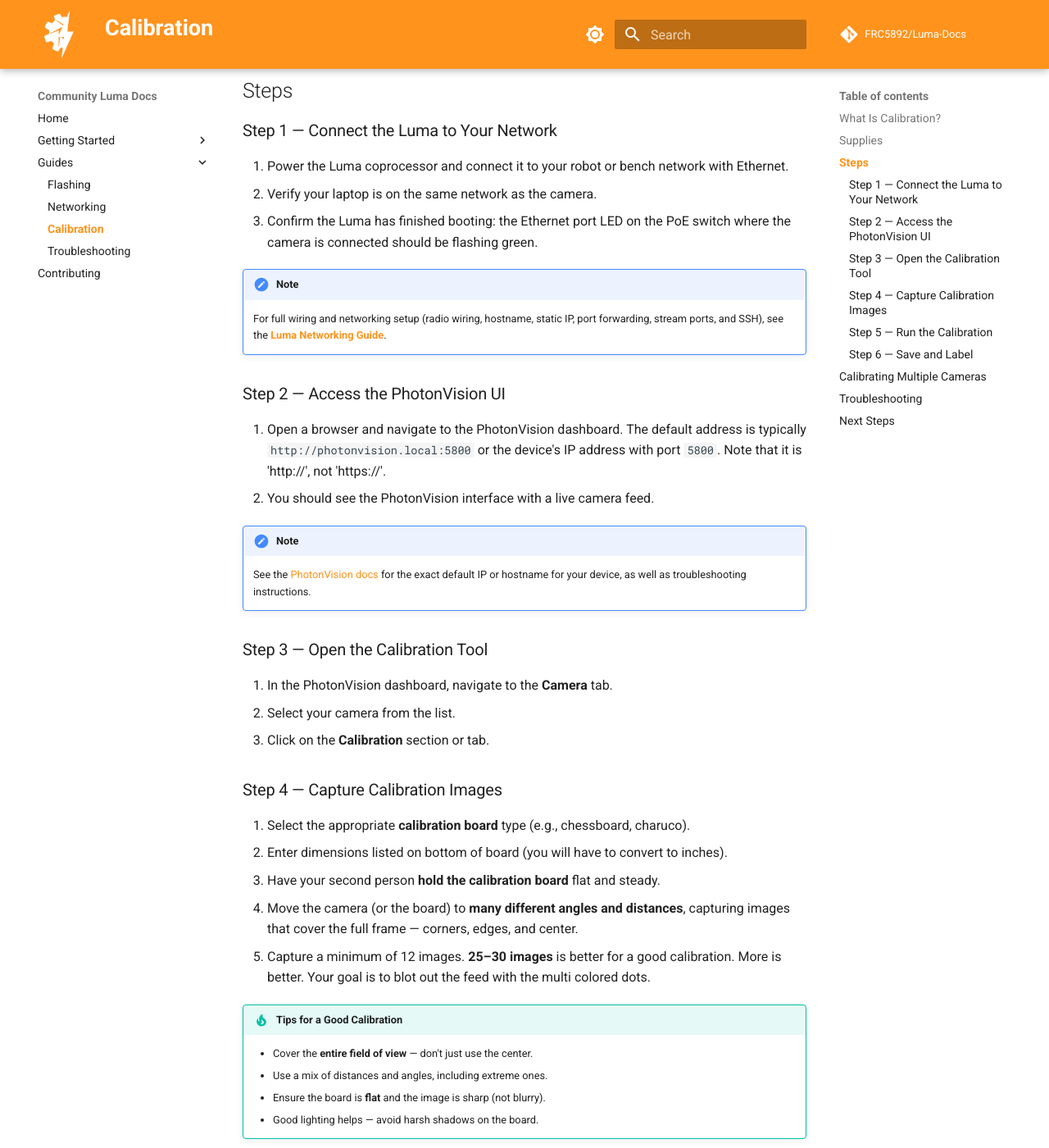
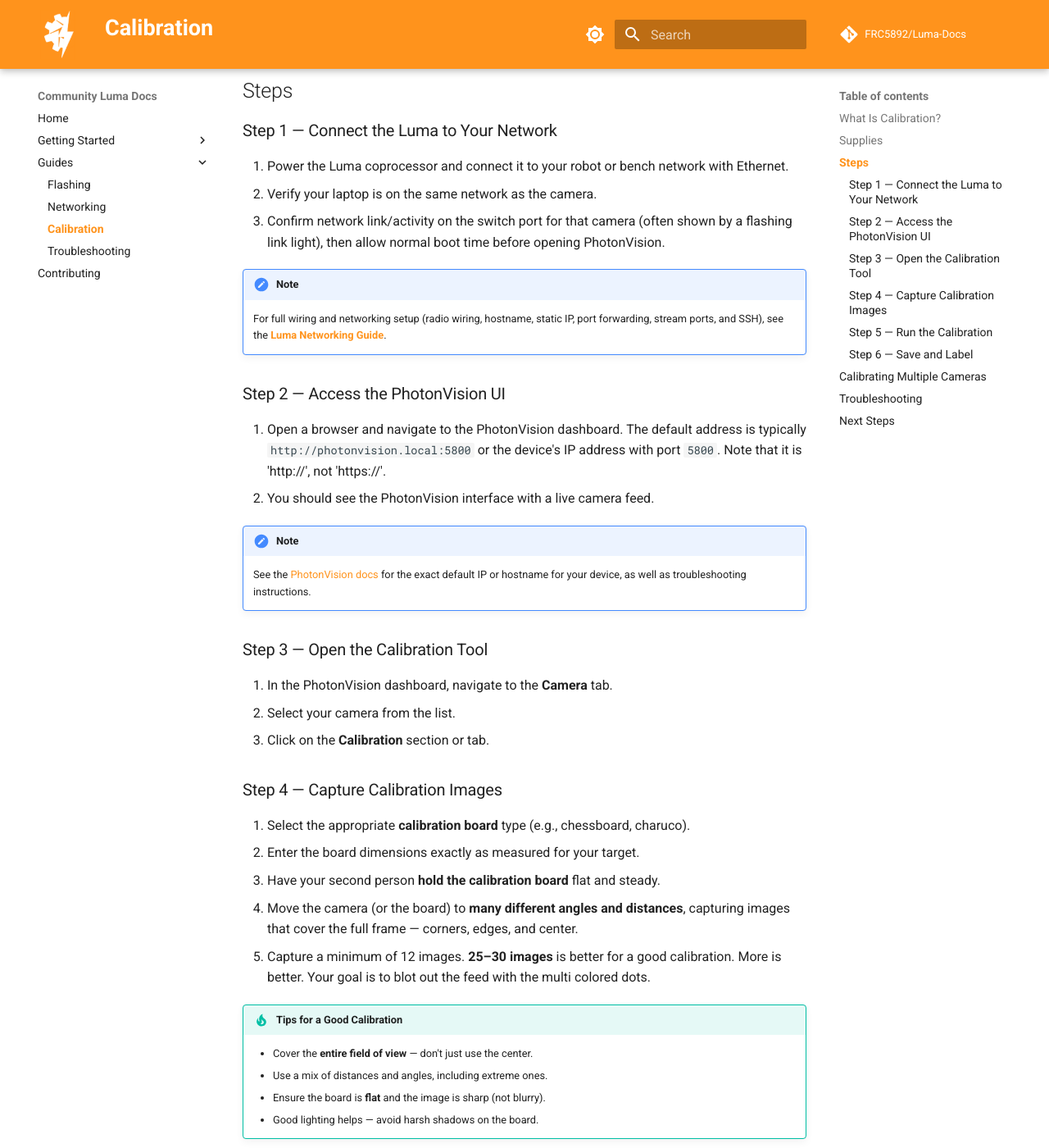
Before and after one commit to FRC5892/Luma-Docs, an MkDocs documentation site: the page built from docs/guides/calibration.md, in a window 1280 px wide and 1400 px high, scrolled down 1192 px. Shown: the whole window at 82% size. Built offline with MkDocs 1.6.1 and Material for MkDocs 9.7.7, drawn with Linux system fonts in a browser that asks for light colours; comment, search, counter and statistics services are not loaded.

Commit message:
Improve calibration and networking guides for clarity and precision

```diff
--- a/docs/guides/calibration.md
+++ b/docs/guides/calibration.md
@@ -45,8 +45,8 @@ Without calibration, AprilTag pose estimates will be inaccurate.
 
 1. Power the Luma coprocessor and connect it to your robot or bench network with Ethernet.
 2. Verify your laptop is on the same network as the camera.
-3. Confirm the Luma has finished booting: the Ethernet port LED on the PoE switch where the
-    camera is connected should be flashing green.
+3. Confirm network link/activity on the switch port for that camera (often shown by a flashing
+    link light), then allow normal boot time before opening PhotonVision.
 
 !!! note
     For full wiring and networking setup (radio wiring, hostname, static IP, port forwarding,
@@ -73,7 +73,7 @@ Without calibration, AprilTag pose estimates will be inaccurate.
 ### Step 4 — Capture Calibration Images
 
 1. Select the appropriate **calibration board** type (e.g., chessboard, charuco).
-2. Enter dimensions listed on bottom of board (you will have to convert to inches).
+2. Enter the board dimensions exactly as measured for your target.
 3. Have your second person **hold the calibration board** flat and steady.
 4. Move the camera (or the board) to **many different angles and distances**,
    capturing images that cover the full frame — corners, edges, and center.
```
Also changed, not shown: docs/guides/networking.md (+2 -2 lines), docs/index.md (+2 -1 lines).
